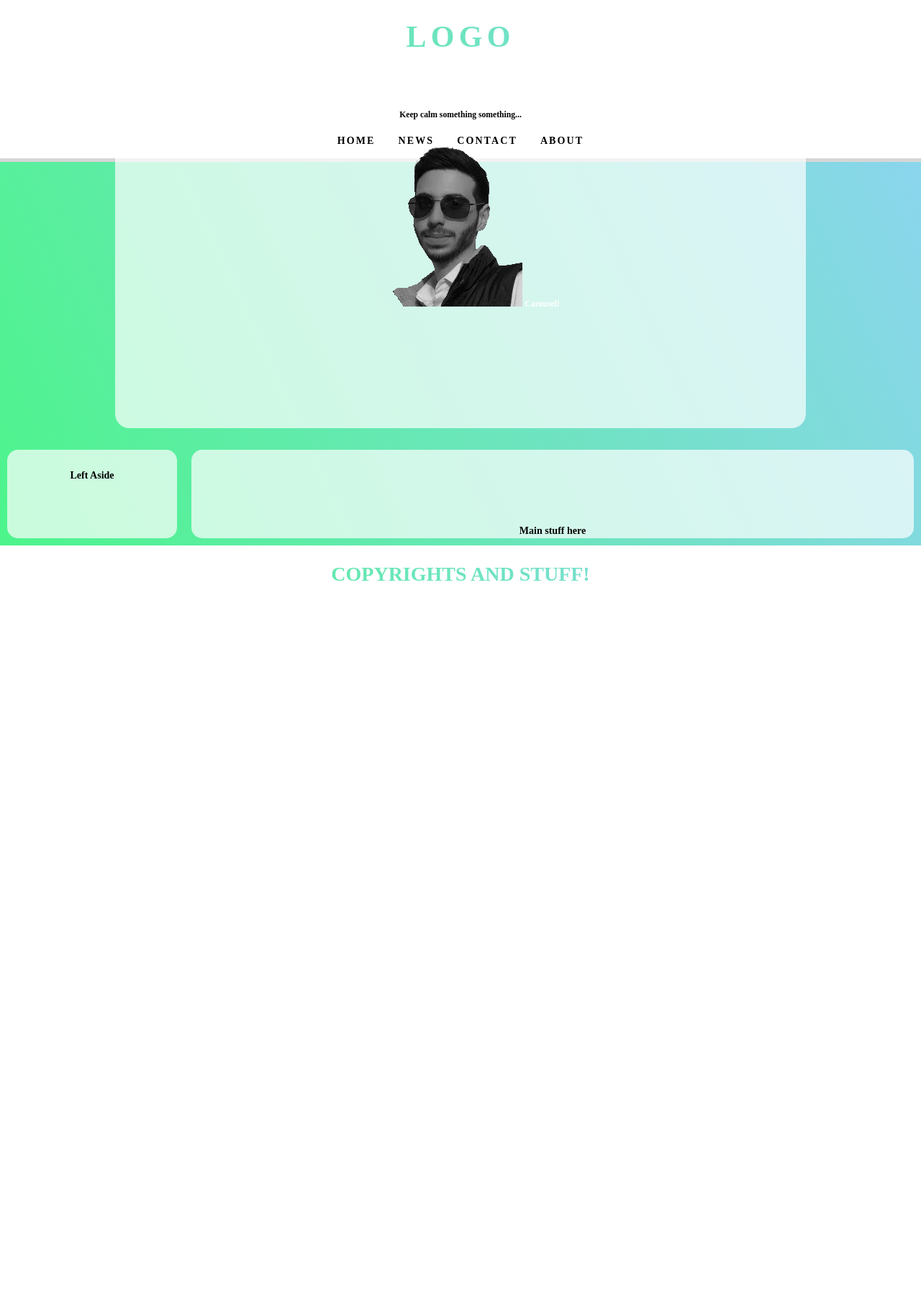
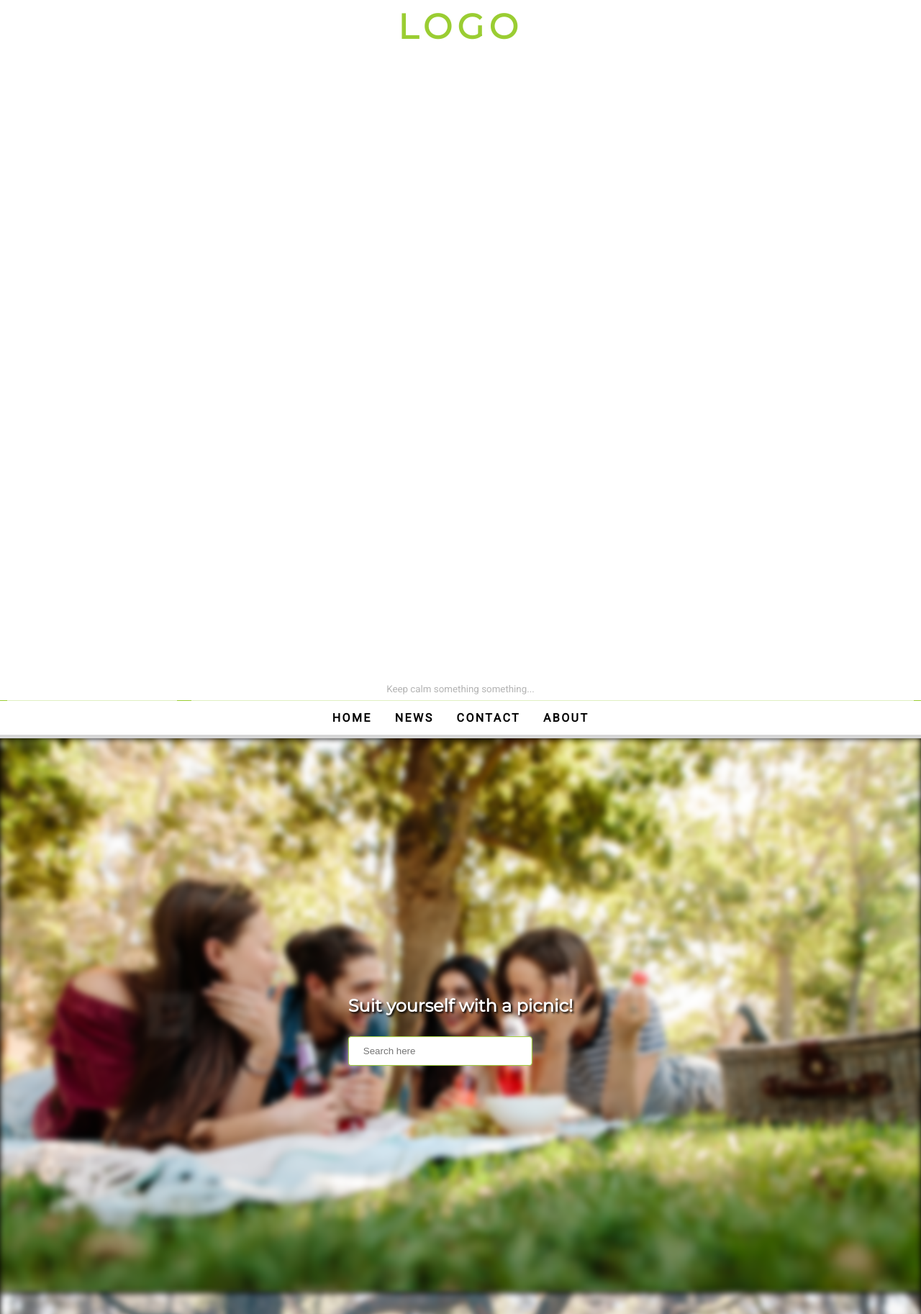
Before and after one commit to majestrix/Web_Project, a PHP site: page / in a window 1280 px wide. Shown: the whole page at 72% size. Before the commit the page ends 807 px from the top, so only its background shows below. Run offline with PHP 8.4, Linux system fonts and the light colour scheme.

Commit message:
swagged up

```diff
--- /dev/null
+++ b/car.js
@@ -0,0 +1,53 @@
+var slideIndex = 0;
+window.onscroll = function() {scrollFunction()};
+setInterval(carousel,5000);
+function carousel() {
+  var i;
+  var x = document.getElementsByClassName("slide");
+  fade(x[slideIndex]);
+  slideIndex = (slideIndex+1)%x.length;
+  unfade(x[slideIndex]);
+}
+
+// function scrollFunction() {
+//   if (document.body.scrollTop > 20 || document.documentElement.scrollTop > 20) {
+//     document.getElementById("logo").style.display = "none";
+//   } else {
+//     document.getElementById("logo").style.display = "block";
+//   }
+// }
+
+window.addEventListener("scroll", function () {
+  console.log(window.pageYOffset);
+  if (window.pageYOffset > 200) {
+    $('logo').fadeOut();
+  } else {
+    $('logo').fadeIn('slow');
+  }
+}, false);
+
+function unfade(element) {
+  var op = 0.1;  // initial opacity
+  element.style.display = 'block';
+  var timer = setInterval(function () {
+      if (op >= 1){
+          clearInterval(timer);
+      }
+      element.style.opacity = op;
+      element.style.filter = 'alpha(opacity=' + op * 100 + ")";
+      op +=  0.02;
+  }, 70);
+}
+
+function fade(element) {
+  var op = 1;  // initial opacity
+  var timer = setInterval(function () {
+      if (op <= 0.1){
+          clearInterval(timer);
+          element.style.display = 'none';
+      }
+      element.style.opacity = op;
+      element.style.filter = 'alpha(opacity=' + op * 100 + ")";
+      op -= 0.02;
+  }, 30);
+}
--- a/index.css
+++ b/index.css
@@ -3,9 +3,12 @@
     margin:0;
     padding: 0;
     height: 100%;
-    font: bold 14px/1.5 'Courer New';
-    background:linear-gradient(65deg, #4cf58a 0%, #8fd3f4 100%);
+    font-family: 'Roboto', sans-serif;
+    background: #f2f2f2;
     color: black;
+}
+h1,h2,h3,h4 {
+    font-family: 'Montserrat', sans-serif;
 }
 .grid {
     display:grid;
@@ -35,17 +38,55 @@
     grid-area: news;
 }
 
-.slideShow {
+  /* SlideShow */
+  .slideShow {
+      background-color: black;
     grid-area: slide;
-}
-
+    position: relative;
+    width: 100%;
+    height: 100vh;
+    overflow: hidden;
+    }
+    .slide img{
+        filter: blur(4px);
+        max-width: 70vh;
+        min-width: 100%;
+        z-index: 1;
+        -webkit-transition: opacity 1s ease-in-out;
+        -moz-transition: opacity 1s ease-in-out;
+        -o-transition: opacity 1s ease-in-out;
+        transition: opacity 1s ease-in-out;
+    }
+    .text-center {
+        position: absolute;
+        top: 50%;
+        left: 50%;
+        transform: translate(-50%, -50%);
+        z-index: 3;
+      }
+      #searchText input {
+          padding: 12px 20px;
+          width: 20vw;
+          height: 100%;
+          float:left;
+          margin: 8px 0;
+          border: 1px solid yellowgreen;
+          border-radius: 4px;
+          transition: width 0.35s ease-in-out;
+      }
+      #searchText input:focus {
+          width: 35vw;
+      }
+      #searchText h2 {
+          color: white;
+          text-shadow: 2px 2px 3px black;
+      }
 /* Nav Styling */
 #logo{
-    padding: 2.5vh 0;
-    height: 75%;
+    padding: 1vh 0;
     background-color: white;
     color: black;
-    text-shadow: 2px 2px linear-gradient(65deg, #4cf58a 0%, #8fd3f4 100%);
+    border-bottom: solid yellowgreen 1px;
 }
 #logo h1{
     margin: 0;
@@ -53,13 +94,14 @@
     letter-spacing: 0.15em;
     text-transform: uppercase;
     font-size: 3rem;
-    background:  linear-gradient(65deg, #4cf58a 0%, #8fd3f4 100%);
-    -webkit-background-clip: text;
-	-webkit-text-fill-color: transparent;
+    color: yellowgreen;
 }
 #nav-items {
+    position: sticky;
+    top: 0;
     background-color: white;
     border-bottom: solid 5px #3333;
+    z-index: 99;
 }
 .grid header {
     width: 100%;
@@ -101,21 +143,13 @@
     height: 2px;
     left: 50%;
     position: absolute;
-    background: #4cf58a;
+    background: yellowgreen;
     transition: width 0.3s ease 0s, left 0.3s ease 0s;
     width: 0;
   }
   a:hover:after {
     width: 100%;
     left: 0;
-  }
-
-  /* SlideShow */
-  .slideShow{
-      background-color: rgba(256,256,256,0.7);
-      border-radius: 20px;
-      margin: 2.5vh 12.5vw;
-      height: 50vh;
   }
 
   /* Main Stuff */
@@ -131,7 +165,9 @@
   }
   #contact * {
       text-transform: uppercase;
-      background: linear-gradient(65deg, #4cf58a 0%, #8fd3f4 100%);
+      background: linear-gradient(to right, #dd3e54, #6be585);;
     -webkit-background-clip: text;
 	-webkit-text-fill-color: transparent;
   }
+
+  /* Animation */
--- a/index.html
+++ b/index.php
@@ -4,11 +4,12 @@
     <meta name="viewport" content="width=device-width, initial-scale=1.0">
     <meta http-equiv="X-UA-Compatible" content="ie=edge">
     <link rel="stylesheet" type="text/css" href="index.css">
+    <link href="https://fonts.googleapis.com/css?family=Montserrat|Roboto" rel="stylesheet">
     <title>Index</title>
 </head>
 <body>
     <div class="grid">
-    <header>
+    <header id="head">
         <div id="logo">
             <h1>LOGO</h1>
             <small>Keep calm something something...</small>
@@ -21,12 +22,25 @@
                 <li><a href="#">About</a></li>
             </ul>
         </div>
+        <div class="slideShow">
+            <div class="text-center">
+                <div id="searchText">
+                    <h2>Suit yourself with a picnic!</h2>
+                    <input type="text" placeholder="Search here">
+                </div>
+            </div>
+            <?php
+            $files=glob("images/*.jpg");
+            forEach($files as $img)
+            {
+                echo "<div class='slide' >";
+                echo "<img src=".$img." >";
+                echo "</div>";
+            }
+            ?>
+        </div>
     </header>
 
-    <div class="slideShow">
-        <img src="images/myphoto.png" alt="">
-        <small style="color: white">Carousel!</small>
-    </div>
 
     <aside id="news">
     Left Aside
@@ -42,5 +56,7 @@
         </h1>
     </footer>
     </div>
+    <script src="car.js"></script>
+    <script src="https://ajax.googleapis.com/ajax/libs/jquery/3.4.1/jquery.min.js"></script>
 </body>
 </html>
```
Also changed, not shown: bkup/227516641.jpg (renamed from images/227516641.jpg), bkup/dina-797284-unsplash.jpg (renamed from images/dina-797284-unsplash.jpg), bkup/myphoto.png (renamed from images/myphoto.png), bkup/photo-1492093610675-98e3102999c1.jpg (renamed from images/photo-1492093610675-98e3102999c1.jpg), bkup/photo-1516042497945-06b86c2f8e30.jpg (renamed from images/photo-1516042497945-06b86c2f8e30.jpg), bkup/photo-1537320356460-2162dd538e21.jpg (renamed from images/photo-1537320356460-2162dd538e21.jpg), 1 other file.
